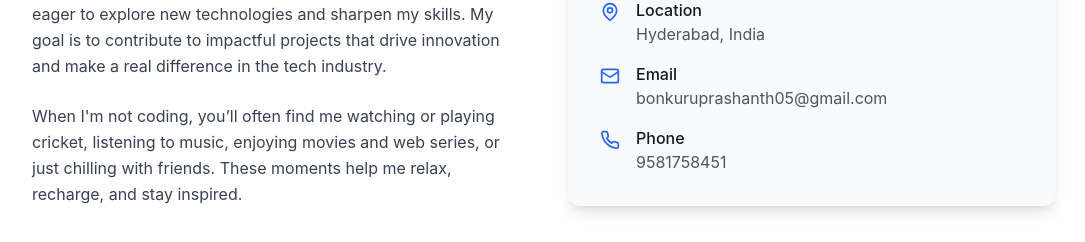
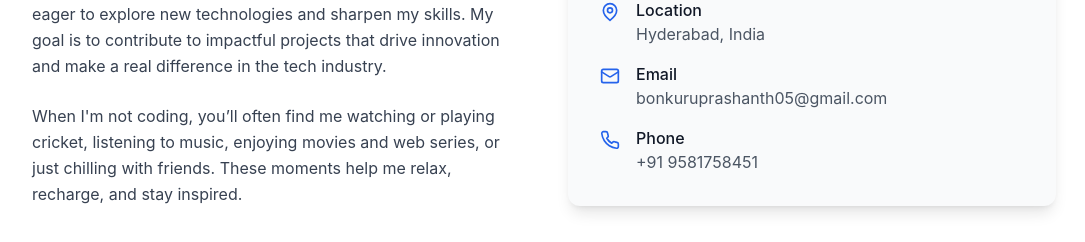
Before and after one commit to Prashanth2Github/My-Portfolio, a React (Vite) app: page / in a window 1280 px wide. Shown: the part 1279-1521 px from the top of the page, without its empty margins (96-1181 px from the left). Built offline with nearby package versions, Linux system fonts and the light colour scheme.

Commit message:
Fix API path for deployment

```diff
--- a/src/components/About.tsx
+++ b/src/components/About.tsx
@@ -95,10 +95,10 @@ const About = () => {
                 <div>
                   <h5 className="font-medium text-gray-900 dark:text-white">Phone</h5>
                   <a
-                    href="9581758451"
+                    href="tel:+919581758451"
                     className="text-gray-600 dark:text-gray-400 hover:text-blue-600 dark:hover:text-blue-400 transition-colors"
                   >
-                    9581758451
+                    +91 9581758451
                   </a>
                 </div>
               </div>
```
